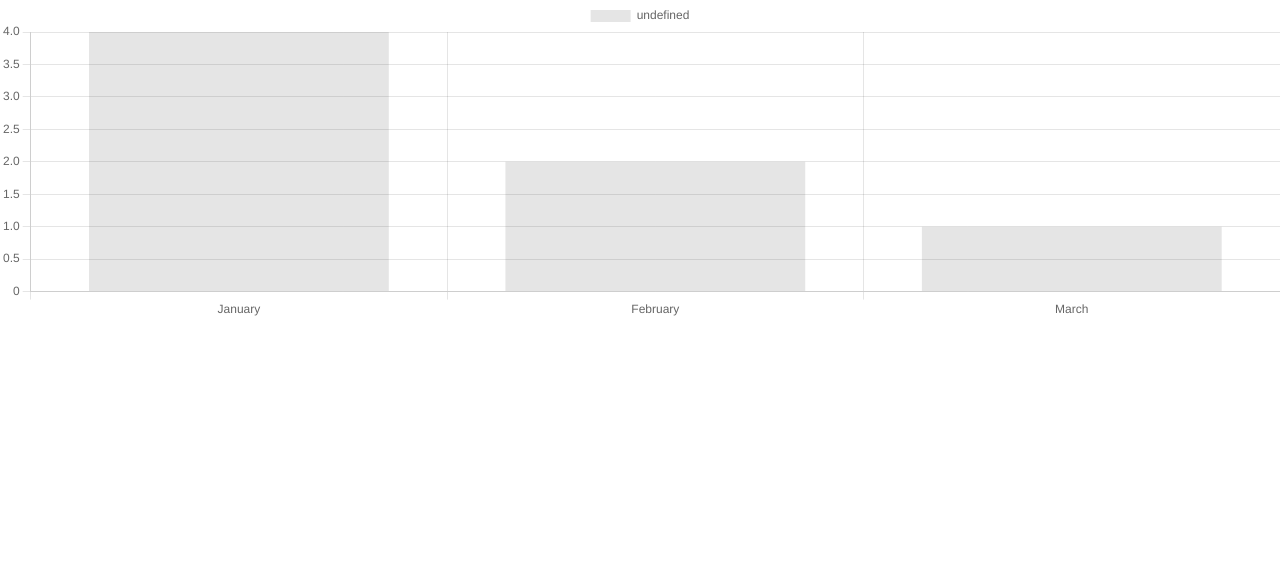
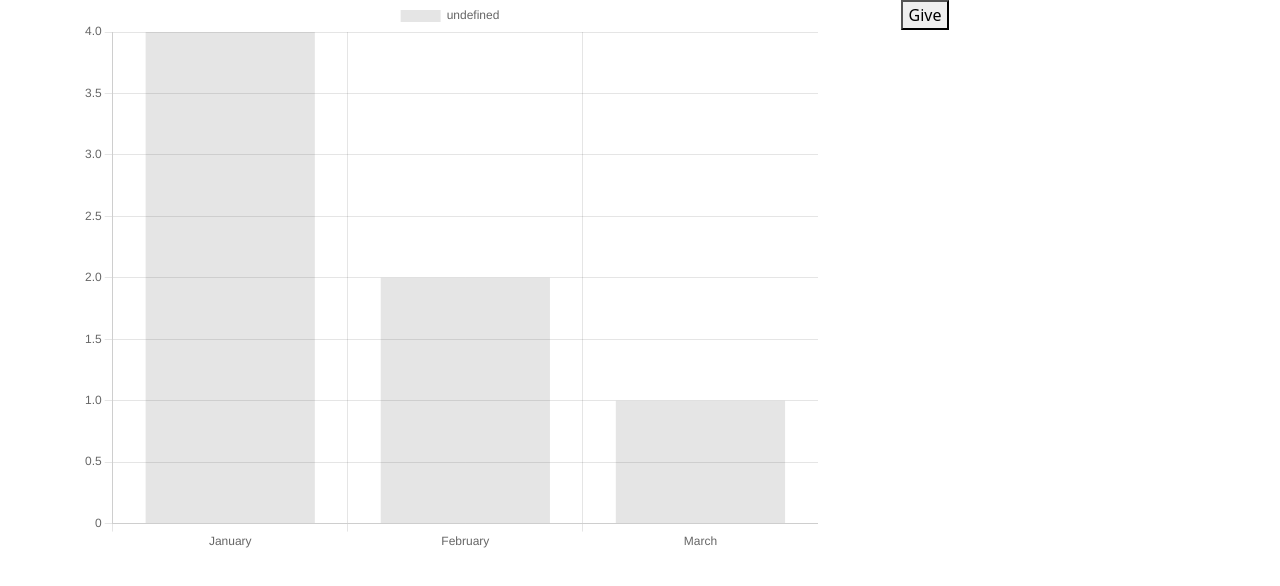
Before and after one commit to Liseeeenok/GeoportalGraph, a Vue app: page / in a window 1280 px wide. Shown: the top 586 px of the page. Built offline with nearby package versions, Linux system fonts and the light colour scheme.

Commit message:
Pазделен апи запрос на несколько объектов, добавлено небольшое оформление

```diff
--- a/package.json
+++ b/package.json
@@ -7,6 +7,7 @@
     "build": "vue-cli-service build"
   },
   "dependencies": {
+    "axios": "^0.27.2",
     "chart.js": "^3.9.1",
     "core-js": "^3.8.3",
     "vue": "^3.2.36",
--- a/public/index.html
+++ b/public/index.html
@@ -3,10 +3,12 @@
   <head>
     <meta charset="utf-8">
     <meta name="viewport" content="width=device-width,initial-scale=1.0">
-    <link rel="icon" href="<%= BASE_URL %>favicon.ico">
+    <link rel="icon" href="favicon.ico">
     <title>Graph</title>
+    <link href="https://cdn.jsdelivr.net/npm/bootstrap@5.2.0/dist/css/bootstrap.min.css" rel="stylesheet" integrity="sha384-gH2yIJqKdNHPEq0n4Mqa/HGKIhSkIHeL5AyhkYV8i59U5AR6csBvApHHNl/vI1Bx" crossorigin="anonymous">
   </head>
   <body>
     <div id="app"></div>
+    <script src="https://cdn.jsdelivr.net/npm/bootstrap@5.2.0/dist/js/bootstrap.bundle.min.js" integrity="sha384-A3rJD856KowSb7dwlZdYEkO39Gagi7vIsF0jrRAoQmDKKtQBHUuLZ9AsSv4jD4Xa" crossorigin="anonymous"></script>
   </body>
 </html>
--- a/src/App.vue
+++ b/src/App.vue
@@ -1,5 +1,7 @@
 <template>
-    <graph-geoportal/>
+    <div class="container text-center">
+        <graph-geoportal />
+    </div>
 </template>
 
 <script>
@@ -12,9 +14,4 @@ export default {
 </script>
 
 <style>
-* {
-    margin: 0;
-    padding: 0;
-    box-sizing: border-box;
-}
 </style>
--- a/src/components/GraphGeoportal.vue
+++ b/src/components/GraphGeoportal.vue
@@ -1,12 +1,19 @@
 <template>
+    <div class="row row-cols-1 row-cols-lg-2">
         <Bar
-    :chart-options="chartOptions"
-    :chart-data="chartData"
+            class="col-lg-8"
+            :chart-options="this.graph.chartOptions"
+            :chart-data="this.graph.chartData"
             :height="heightGraph"
         />
+        <div class="col-lg-2">
+            <button @click="getDataAPI()">Give</button>
+        </div>
+    </div>
 </template>
 
 <script>
+import axios from 'axios'
 import { Bar } from 'vue-chartjs'
 import { Chart as ChartJS, Title, Tooltip, Legend, BarElement, CategoryScale, LinearScale } from 'chart.js'
 ChartJS.register(Title, Tooltip, Legend, BarElement, CategoryScale, LinearScale)
@@ -16,17 +23,53 @@ export default {
     },
     data() {
         return {
-            heightGraph: 100,
-            chartData: {
+            arrTer: [], //Массив территорий
+            iDisplayLength: 3061, //кол-во запрашиваемых строк
+            baseURL: 'http://cris.icc.ru/dataset/list?f=1875&count_rows=true&unique=undefined&count_rows=1&iDisplayStart=0', //Базовая ссылка (разбить)
+            heightGraph: 300, //Высота графика (в пикселях)
+            graph: { //Настройки графика
+                chartData: { //Данные графика
                     labels: [ 'January', 'February', 'March' ],
                     datasets: [
                         {
-                        data: [4, 2, 1]
+                            data: [4, 2, 1],
                         }
                     ]
                 },
-            chartOptions: {
+                chartOptions: { //Опции графика
                     responsive: true,
+                },
+            },
+        }
+    },
+    methods: {
+        async getDataAPI() { //Получение данных с api
+            try {
+                const arrId = []; //Массив для сохранения id мест
+                const response = await axios.get(this.baseURL + '&iDisplayLength=' + this.iDisplayLength); //Запрос
+                const arrObject = response.data.aaData; //Результат
+                arrObject.map(element => {
+                    if (!arrId.includes(element.wmoid.id)) { //Проверка на включения местности в массиве
+                        if (element.wmoid.name !== null) { //Если есть название у территории (Можно убрать, тогда будет поле с именем null)
+                            const elId = element.wmoid.id;
+                            const elName = element.wmoid.name;
+                            const newTer = {};
+                            newTer.id = elId;
+                            newTer.name = elName;
+                            newTer.data = [];
+                            this.arrTer.push(newTer); //Добавляем новый объект в массив территорий
+                            arrId.push(elId);
+                        }
+                    };
+                    this.arrTer.map(terrain => {
+                        if (terrain.id == element.wmoid.id) {
+                            terrain.data.push(element); //Заполнение данных о территории
+                        }
+                    })
+                });
+                console.log('arrTer ', this.arrTer);
+            } catch(e) {
+                alert('Error: ' + e);
             }
         }
     }
```
Also changed, not shown: 8 other files (tests, documents, lock files or other folders). Lines whose indentation alone changed are shown as unchanged.
